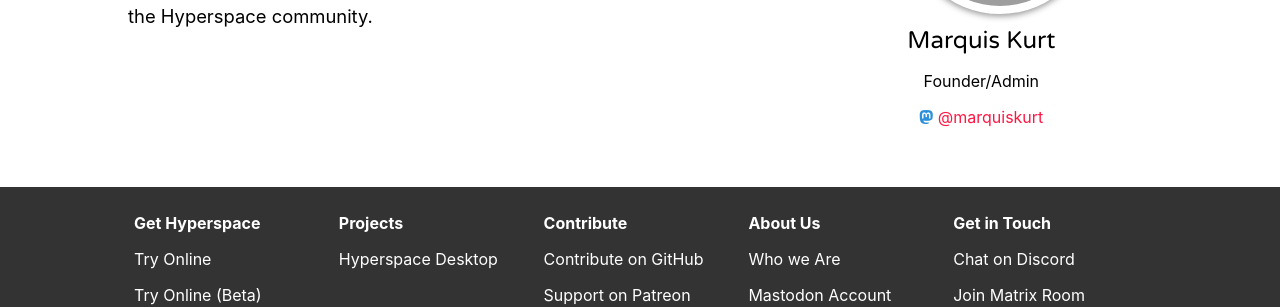
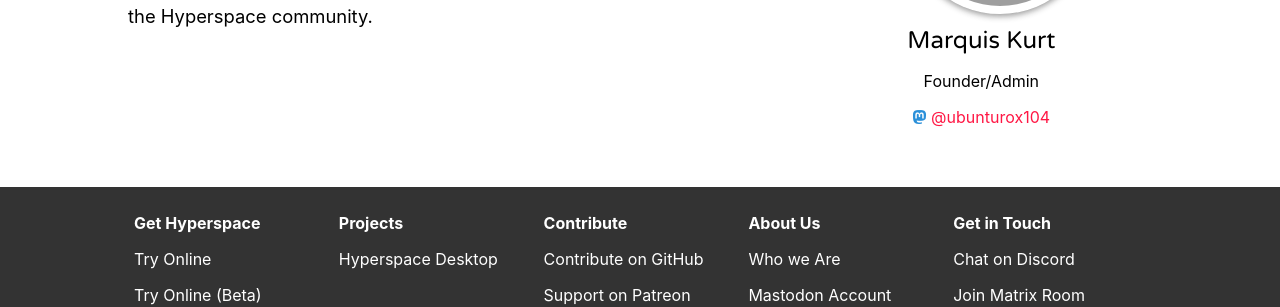
Before and after one commit to hyperspacedev/hyperspacedev.github.io, a Jekyll site: the page built from _posts/2019-09-29-post.md, in a window 1280 px wide. Shown: the part 545-852 px from the top of the page. Built offline with Jekyll 4.4.1, drawn with Linux system fonts in a browser that asks for light colours; nearby versions of some CDN libraries; some web fonts are replaced; our own code applies the rules of GitHub Pages for plain Markdown files; grey boxes are pictures that could not be loaded.

Commit message:
Update team.yml

```diff
--- a/_data/team.yml
+++ b/_data/team.yml
@@ -2,8 +2,8 @@
   name: Marquis Kurt
   role: Founder/Admin
   mastodon:
-    username: "@marquiskurt"
-    address: "koyu.space"
+    username: "@ubunturox104"
+    address: "social.vivaldi.net"
     image: "https://fosstodon.b-cdn.net/accounts/avatars/000/308/724/original/910863a86563216d.png"
 Nodar Sotkilava:
   name: Nodar Sotkilava
```
